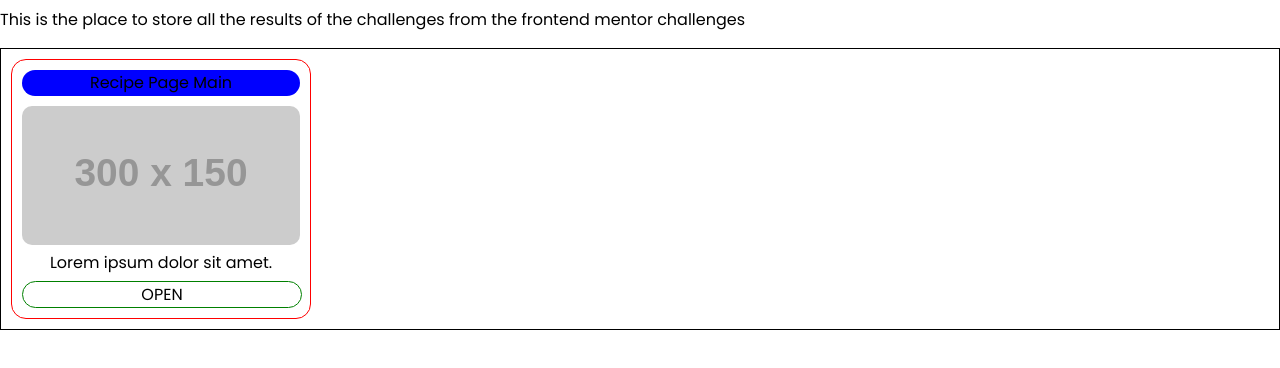
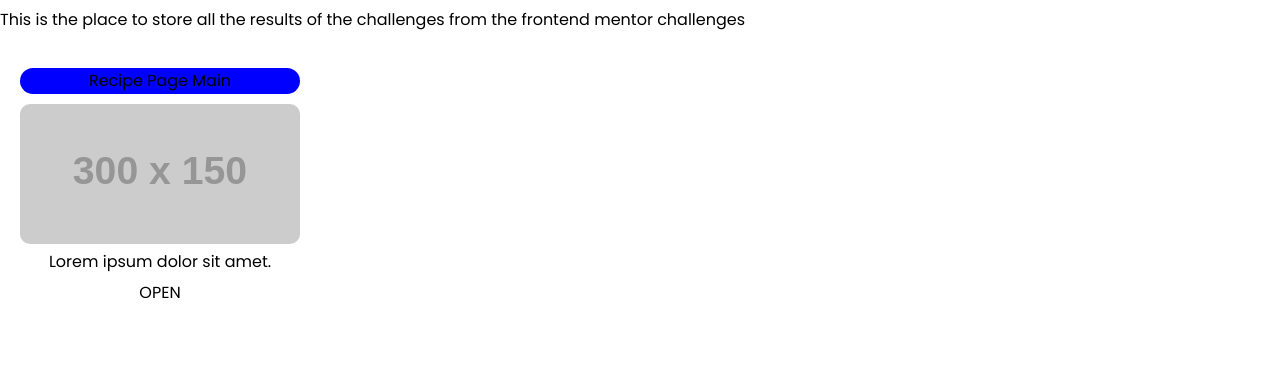
Before and after one commit to Inori-dokusha/frontend-mentor-challenges, a website: page main.html in a window 1280 px wide. Shown: the part 60-428 px from the top of the page. Drawn offline with nearby package versions, Linux system fonts and the light colour scheme; files that its build step writes are made by us from their sources; placeholder pictures from the web are drawn by us.

Commit message:
remove border

```diff
--- a/public/scss/components/_utilities.scss
+++ b/public/scss/components/_utilities.scss
@@ -8,13 +8,11 @@
 }
 
 .card {
-  border: 1px solid black;
   padding: 10px;
   display: grid;
   grid-template-columns: repeat(3, 300px);
 
   .list-card {
-    border: 1px solid red;
     padding: 10px;
     border-radius: 15px;
     overflow: hidden;
@@ -41,7 +39,6 @@
     }
 
     .open-card {
-      border: 1px solid green;
       height: 25px;
       width: 100%;
       border-radius: 15px;
```
Also changed, not shown: 1 other file.
